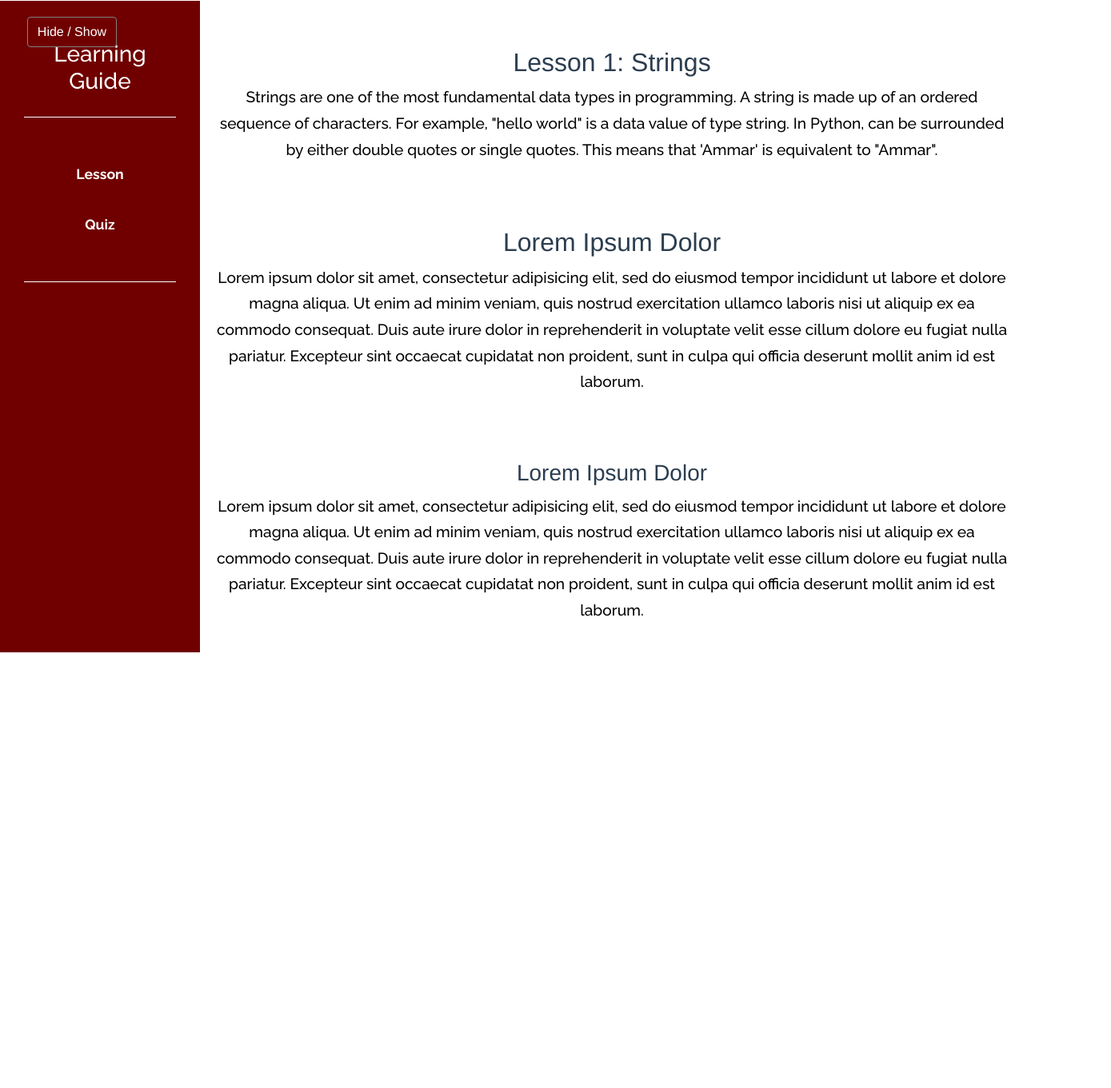
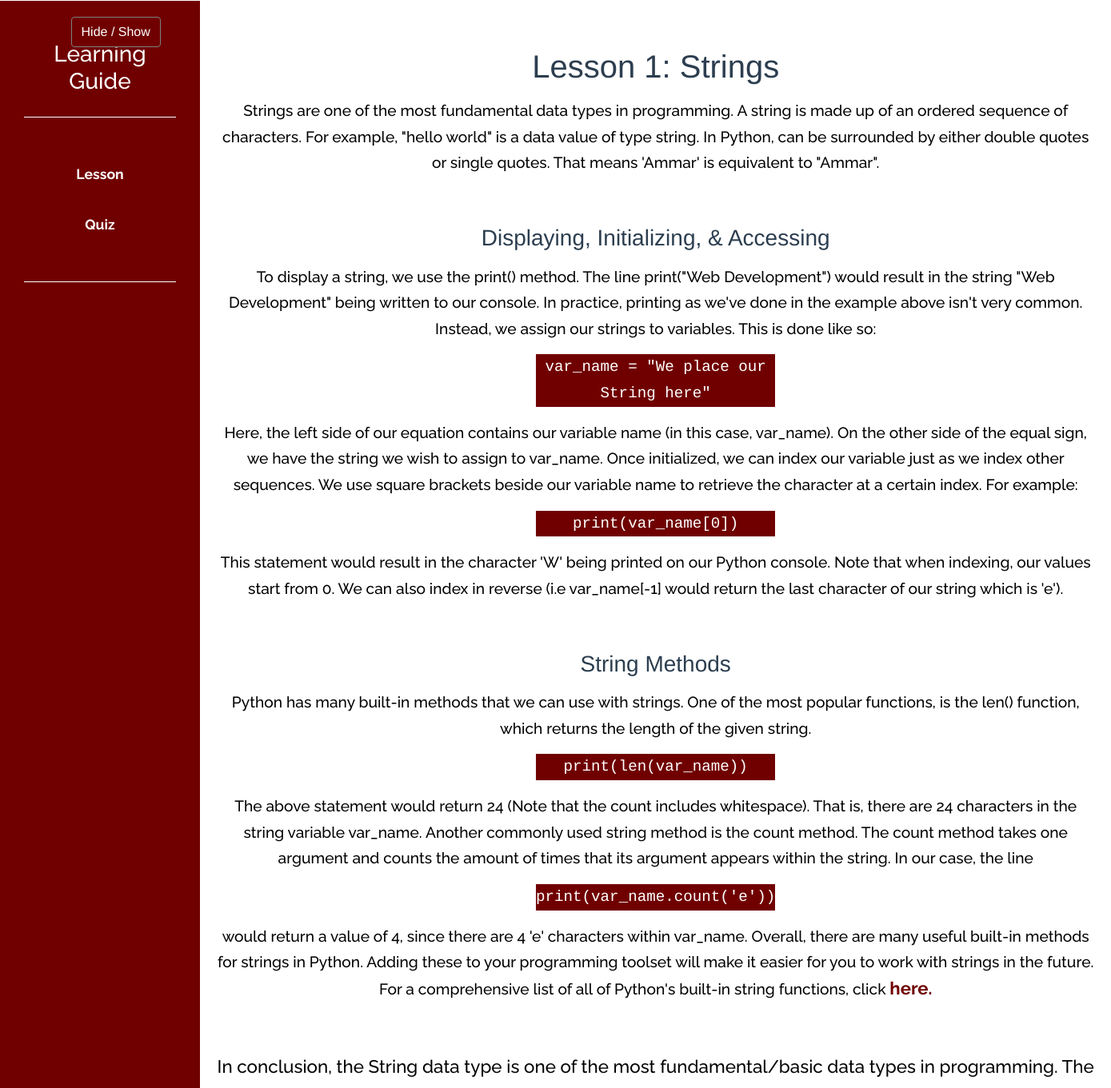
Before and after one commit to AmmarHatiya/Proguru, a Vue app: page /datatypes/strings in a window 1280 px wide. Shown: the part 344-1705 px from the top of the page at 80% size, 1389 px wide, since content can reach past the window. Before the commit the page ends 1160 px from the top, so only its background shows below. Built offline with nearby package versions, Linux system fonts and the light colour scheme.

Commit message:
Finished Quiz d3 component, and content of String lesson

```diff
--- a/package.json
+++ b/package.json
@@ -13,6 +13,7 @@
     "bootstrap-vue": "^2.21.2",
     "bootstrap-vue-3": "^0.1.9",
     "core-js": "^3.8.3",
+    "d3": "^7.4.4",
     "jquery": "^3.6.0",
     "popper.js": "^1.16.1",
     "vue": "^3.2.31",
--- a/src/components/DTSidebar.vue
+++ b/src/components/DTSidebar.vue
@@ -9,14 +9,18 @@
 
         <ul class="list-unstyled components">
           <li class="active">
-            <a id="stringlesson" href="#stringlesson" data-toggle="collapse"
+            <a
+              class="elem"
+              id="stringlesson"
+              href="#stringlesson"
+              data-toggle="collapse"
               >Lesson</a
             >
           </li>
           <li class="active">
             <a
+              class="elem"
               id="stringquiz"
-              onclick="console.log('AYOOO');"
               href="#stringquiz"
               data-toggle="collapse"
               >Quiz</a
@@ -43,62 +47,115 @@
           </button>
         </div>
         <div id="lesson">
-          <h2>Lesson 1: Strings</h2>
+          <h1>Lesson 1: Strings</h1>
           <p>
             Strings are one of the most fundamental data types in programming. A
             string is made up of an ordered sequence of characters. For example,
             "hello world" is a data value of type string. In Python, can be
-            surrounded by either double quotes or single quotes. This means that
+            surrounded by either double quotes or single quotes. That means
             'Ammar' is equivalent to "Ammar".
           </p>
-          <p></p>
 
           <div class="line"></div>
 
-          <h2>Lorem Ipsum Dolor</h2>
+          <h3>Displaying, Initializing, & Accessing</h3>
           <p>
-            Lorem ipsum dolor sit amet, consectetur adipisicing elit, sed do
-            eiusmod tempor incididunt ut labore et dolore magna aliqua. Ut enim
-            ad minim veniam, quis nostrud exercitation ullamco laboris nisi ut
-            aliquip ex ea commodo consequat. Duis aute irure dolor in
-            reprehenderit in voluptate velit esse cillum dolore eu fugiat nulla
-            pariatur. Excepteur sint occaecat cupidatat non proident, sunt in
-            culpa qui officia deserunt mollit anim id est laborum.
+            To display a string, we use the print() method. The line print("Web
+            Development") would result in the string "Web Development" being
+            written to our console. In practice, printing as we've done in the
+            example above isn't very common. Instead, we assign our strings to
+            variables. This is done like so:
+          </p>
+          <p
+            style="
+              margin-right: 25rem;
+              margin-left: 25rem;
+              background: #700000;
+              color: white;
+              font-family: 'Courier';
+            "
+          >
+            var_name = "We place our String here"
+          </p>
+          <p>
+            Here, the left side of our equation contains our variable name (in
+            this case, var_name). On the other side of the equal sign, we have
+            the string we wish to assign to var_name. Once initialized,
+            we can index our variable just as we index other sequences.
+            We use square brackets beside our variable name to retrieve
+            the character at a certain index. For example:
+          </p><p
+            style="
+              margin-right: 25rem;
+              margin-left: 25rem;
+              background: #700000;
+              color: white;
+              font-family: 'Courier';
+            "
+          >
+            print(var_name[0])
+          </p>
+          <p>This statement would result in the character 'W' being printed on our Python console.
+            Note that when indexing, our values start from 0. We can also index in reverse
+            (i.e var_name[-1] would return the last character of our string which is 'e'). </p>
+          <div class="line"></div>
+
+          <h3>String Methods</h3>
+          <p>
+            Python has many built-in methods that we can use with strings.
+            One of the most popular functions, is the len() function, which returns the length of the given string.</p>
+            <p
+            style="
+              margin-right: 25rem;
+              margin-left: 25rem;
+              background: #700000;
+              color: white;
+              font-family: 'Courier';
+            "
+          >
+            print(len(var_name))
+          </p><p>
+            The above statement would return 24 (Note that the count includes whitespace).
+            That is, there are 24 characters in the string variable var_name. Another commonly used
+            string method is the count method. The count method takes one argument and counts the
+            amount of times that its argument appears within the string. In our case, the line </p>
+                        <p
+            style="
+              margin-right: 25rem;
+              margin-left: 25rem;
+              background: #700000;
+              color: white;
+              font-family: 'Courier';
+            "
+          >
+            print(var_name.count('e'))
+          </p>
+            <p>
+            would return a value of 4, since there are 4 'e' characters within var_name.
+            Overall, there are many useful built-in methods for strings in Python.
+            Adding these to your programming toolset will make it easier for you to work with strings in the future.
+            For a comprehensive list of all of Python's built-in string functions,
+            click <a style="color: #700000; font-weight: 700; font-size:115%;" href="https://www.w3schools.com/python/python_ref_string.asp">here.</a>
           </p>
           <div class="line"></div>
 
-          <h3>Lorem Ipsum Dolor</h3>
-          <p>
-            Lorem ipsum dolor sit amet, consectetur adipisicing elit, sed do
-            eiusmod tempor incididunt ut labore et dolore magna aliqua. Ut enim
-            ad minim veniam, quis nostrud exercitation ullamco laboris nisi ut
-            aliquip ex ea commodo consequat. Duis aute irure dolor in
-            reprehenderit in voluptate velit esse cillum dolore eu fugiat nulla
-            pariatur. Excepteur sint occaecat cupidatat non proident, sunt in
-            culpa qui officia deserunt mollit anim id est laborum.
-          </p>
+          <p style="font-size: 140%;">In conclusion, the String data type is one of the most fundamental/basic data types in programming.
+            The quicker you master it, the quicker you'll be on your way to becoming an expert programmer!</p>
+
         </div>
-         <!-- <div id="quiz">
-          <form>
-            <h5>A string is an ordered sequence of _____.</h5>
-            <div class="form-group" id="knowledgeCheck1">
-              <div class="form-group form-check">
-                <input
-                  type="checkbox"
-                  class="form-check-input"
-                  id="exampleCheck1"
-                />
-                <label
-                  style="margin-left: -700px"
-                  class="form-check-label"
-                  for="exampleCheck1"
-                  >Characters</label
-                >
-              </div> -->
-
-        <div id="quiz"></div>
-        <button id="submit">Submit Quiz</button>
-        <div id="results"></div>
+        <div style="font-weight: 700;" id="quiz"></div>
+        <div id="final">
+          <div style="vertical-align: middle; display: inline-block">
+            <button style="margin-left: -350px" id="submit">Submit Quiz</button>
+            <svg
+              id="pie"
+              style="margin-right: -700px"
+              width="300"
+              height="200"
+            ></svg>
+          </div>
+          <div style="color: #700000; font-weight: 800; font-size: 120%; margin-left: 525px" id="results"></div>
+        </div>
       </div>
     </div>
   </body>
@@ -108,15 +165,16 @@
 
 <script >
 import $ from "jquery";
+import * as d3 from "d3";
 export default {
   name: "DTSidebar",
   methods: {},
   mounted: function () {
     document.getElementById("quiz").style.display = "none";
-    document.getElementById("submit").style.display = "none";
+    document.getElementById("final").style.display = "none";
 
-    function buildQuiz() {
-        console.log("BUILDQUIZ called");
+    function drawQuiz() {
+      console.log("drawQuiz called");
       // variable to store the HTML output
       const output = [];
 
@@ -129,10 +187,10 @@ export default {
         for (letter in currentQuestion.answers) {
           // ...add an HTML radio button
           answers.push(
-              `<div class="form-check>
+            `<div style="font-family: 'Raleway'" class="form-check>
               <input class="form-check-input" type="radio" name="flexRadioDefault" id="flexRadioDefault1">
-              <input type="radio" class="form-check-input" name="question${questionNumber}" value=${letter} id="flexRadioDefault1">
-              <label class="form-check-label" for="flexRadioDefault1">
+              <input type="radio" style="margin:0.5rem; class="form-check-input" name="question${questionNumber}" value=${letter} id="flexRadioDefault1">
+              <label style="margin:0.5rem; font-size:110%;" class="form-check-label" for="flexRadioDefault1">
               ${letter} :
               ${currentQuestion.answers[letter]}
             </label></div>`
@@ -141,8 +199,12 @@ export default {
 
         // add this question and its answers to the output
         output.push(
-            `<div class="question"> ${currentQuestion.question} </div>
-          <div class="answers"> ${answers.join("")} </div></div>`
+          `<div style="font-family: 'Raleway'; font-size: 150%;" class="question"> ${
+            currentQuestion.question
+          } </div>
+          <div style="margin: 2rem;"class="answers"> ${answers.join(
+            ""
+          )} </div></div>`
         );
       });
 
@@ -171,7 +233,7 @@ export default {
           numCorrect++;
 
           // color the answers green
-            answerContainers[questionNumber].style.color = "lightgreen";
+          answerContainers[questionNumber].style.color = "green";
         }
         // if answer is wrong or blank
         else {
@@ -182,6 +244,40 @@ export default {
 
       // show number of correct answers out of total
       resultsContainer.innerHTML = `${numCorrect} out of ${myQuestions.length}`;
+
+      var data = [`${numCorrect}`, `${myQuestions.length - numCorrect}`];
+
+      var svg = d3.select("svg"),
+        width = svg.attr("width"),
+        height = svg.attr("height"),
+        radius = Math.min(width, height) / 2,
+        g = svg
+          .append("g")
+          .attr("transform", "translate(" + width / 2 + "," + height / 2 + ")");
+
+      var color = d3.scaleOrdinal(["green", "red"]);
+
+      // Generate the pie
+      var pie = d3.pie();
+
+      // Generate the arcs
+      var arc = d3.arc().innerRadius(0).outerRadius(radius);
+
+      //Generate groups
+      var arcs = g
+        .selectAll("arc")
+        .data(pie(data))
+        .enter()
+        .append("g")
+        .attr("class", "arc");
+
+      //Draw arc paths
+      arcs
+        .append("path")
+        .attr("fill", function (d, i) {
+          return color(i);
+        })
+        .attr("d", arc);
     }
 
     const quizContainer = document.getElementById("quiz");
@@ -217,36 +313,55 @@ export default {
         correctAnswer: "b",
       },
       {
-          question: "True or False: Strings are one of the most advanced data types in Python",
+        question:
+          "True or False: Strings are one of the most advanced data types in Python",
         answers: {
           a: "True",
           b: "False",
-
         },
         correctAnswer: "b",
       },
+      {question: "Performing len('Hello World ') returns: ",
+        answers: {
+          a: "10",
+          b: "11",
+          c: "12",
+        },
+        correctAnswer: "c",
+      },
     ];
 
-
-
+    // animations when mouse hovers over sidebar buttons
+    document.getElementById("stringlesson").onmouseover = function () {
+      document.getElementById("stringlesson").style.border = "1px solid white";
+    };
+    document.getElementById("stringlesson").onmouseleave = function () {
+      document.getElementById("stringlesson").style.border = "";
+    };
+        document.getElementById("stringquiz").onmouseover = function () {
+      document.getElementById("stringquiz").style.border = "1px solid white";
+    };
+    document.getElementById("stringquiz").onmouseleave = function () {
+      document.getElementById("stringquiz").style.border = "";
+    };
 
     // When lesson sidebar is clicked, then display
     document.getElementById("stringlesson").onclick = function () {
       document.getElementById("lesson").style.display = "";
-      document.getElementById("submit").style.display = "none";
+      document.getElementById("final").style.display = "none";
       document.getElementById("quiz").style.display = "none";
     };
     // When quiz sidebar button is clicked, then display
     document.getElementById("stringquiz").onclick = function () {
       document.getElementById("quiz").style.display = "";
       document.getElementById("lesson").style.display = "none";
-      document.getElementById("submit").style.display = "";
+      document.getElementById("final").style.display = "";
 
-      quizContainer.innerHTML= "";
-      resultsContainer.innerHTML= "";
+      quizContainer.innerHTML = "";
+      resultsContainer.innerHTML = "";
+      document.getElementById("pie").innerHTML = "";
 
-      // Kick things off
-      buildQuiz();
+      drawQuiz();
 
       // Event listeners
       submitButton.addEventListener("click", showResults);
@@ -262,43 +377,15 @@ export default {
 <style scoped>
 @import "https://fonts.googleapis.com/css?family=Raleway:300,400,500,600,700";
 
-.question {
-  font-weight: 600;
-}
-.answers {
-  margin-bottom: 20px;
-}
-.answers label {
-  display: block;
-}
-#submit {
-  font-family: sans-serif;
-  font-size: 20px;
-  background-color: #279;
-  color: #fff;
-  border: 0px;
-  border-radius: 3px;
-  padding: 20px;
-  cursor: pointer;
-  margin-bottom: 20px;
-}
-#submit:hover {
-  background-color: #38a;
-}
 
-#exampleCheck1,
-#exampleCheck2,
-#exampleCheck3 {
-  margin-left: 600px;
-}
-#knowledgeCheck1 {
-  font-family: "Raleway";
-}
+
+
 body {
   font-family: "Raleway", sans-serif;
   background: #ffffff;
 }
 p {
+  margin-top: 15px;
   font-family: "Raleway", sans-serif;
   font-size: 1.2em;
   font-weight: 450;
@@ -312,17 +399,25 @@ a:focus {
   text-decoration: none;
   transition: all 0.3s;
 }
+/* To get rid of text decoration on hyperlinks */
+a:link { text-decoration: none; }
+
+a:visited { text-decoration: none; }
+
+a:hover { text-decoration: none; }
+
+a:active { text-decoration: none; }
 
 .line {
   width: 100%;
   height: 1px;
   border-bottom: 1px dashed rgb(255, 255, 255);
-  margin: 40px 0;
+  margin: 30px 0;
 }
 
-/* ---------------------------------------------------
-    SIDEBAR STYLE
------------------------------------------------------ */
+/* ---------------
+    SIDEBAR
+------------------ */
 
 .wrapper {
   display: flex;
@@ -367,7 +462,7 @@ a:focus {
 
 #sidebar ul li a:hover {
   color: #700000;
-  background: #fff;
+  background: #ffffff;
 }
 
 #sidebar ul li.active > a,
@@ -416,10 +511,36 @@ a.article:hover {
   background: #700000 !important;
   color: #fff !important;
 }
-
-/* ---------------------------------------------------
+.question {
+  font-weight: 600;
+  font-family: "Raleway";
+  font-size: 150%;
+}
+.answers {
+  margin-bottom: 20px;
+  margin: 2rem;
+}
+.answers label {
+  display: block;
+}
+#submit {
+  font-family: sans-serif;
+  font-size: 20px;
+  margin: 2rem;
+  background-color: #700000;
+  color: #fff;
+  border: 0px;
+  border-radius: 3px;
+  padding: 20px;
+  cursor: pointer;
+  margin-bottom: 20px;
+}
+#submit:hover {
+  background-color: rgb(0, 0, 0);
+}
+/* ----------------
     CONTENT STYLE
------------------------------------------------------ */
+------------------- */
 
 #content {
   width: 100%;
@@ -432,9 +553,9 @@ a.article:hover {
   margin-left: -1350px;
 }
 
-/* ---------------------------------------------------
-    MEDIAQUERIES
------------------------------------------------------ */
+/* --------------
+    Size
+----------------- */
 
 @media (max-width: 768px) {
   #sidebar {
```
Lines whose indentation alone changed are shown as unchanged.
